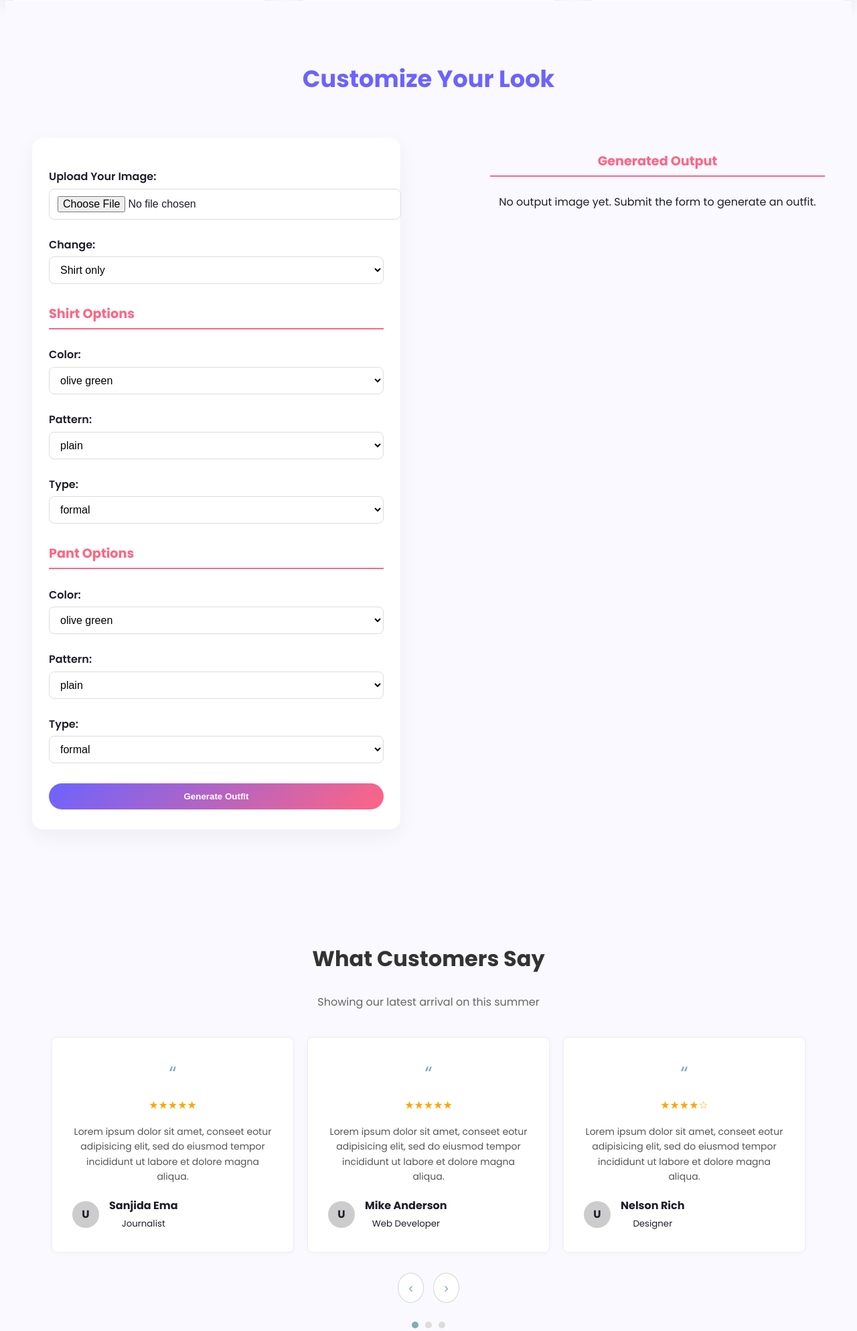
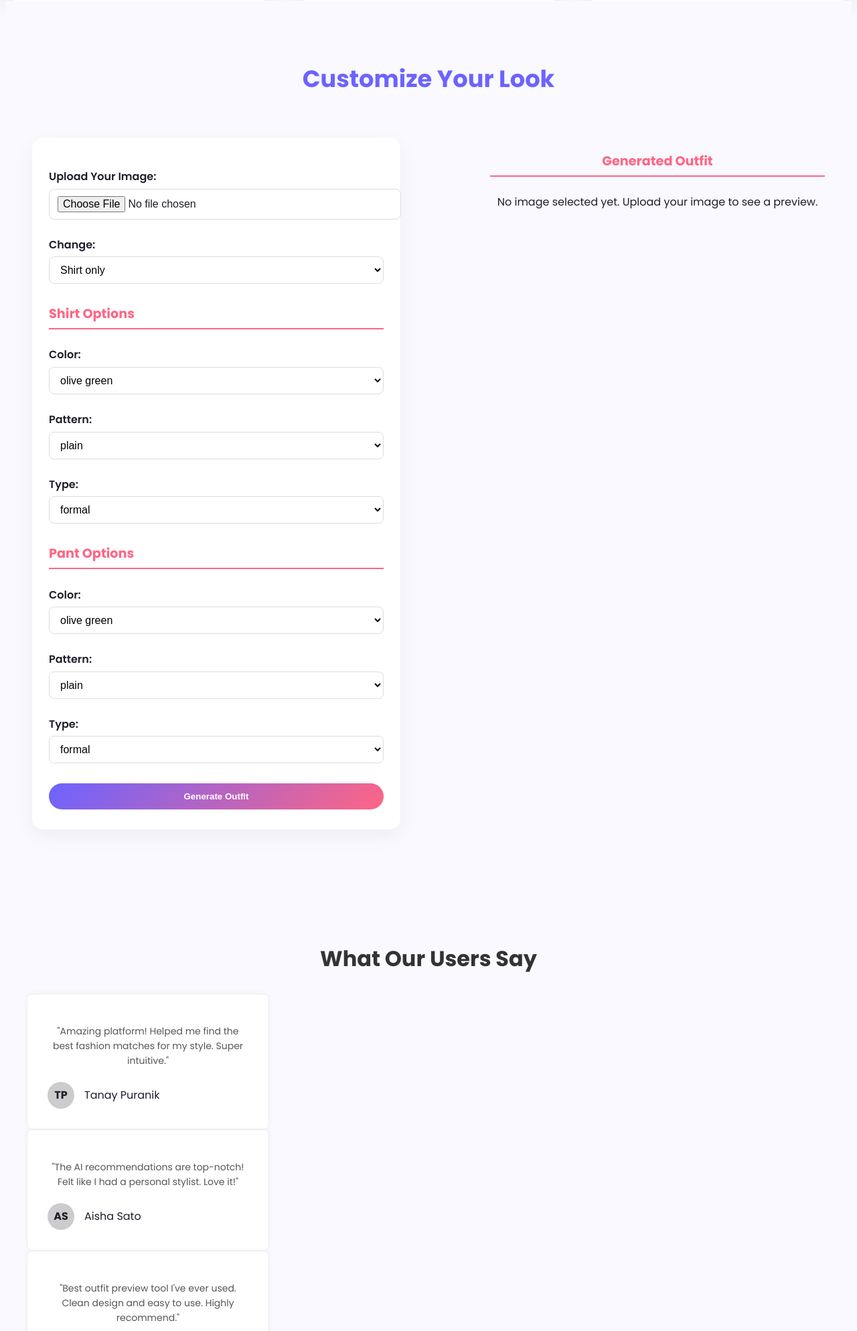
Before and after one commit to Tanay-24/OutfitXpert, a Flask app: page / in a window 1280 px wide. Shown: the part 1159-3147 px from the top of the page at 67% size. Run offline with Flask 3, Linux system fonts and the light colour scheme.

Commit message:
Update index.html

```diff
--- a/templates/index.html
+++ b/templates/index.html
@@ -42,7 +42,7 @@
             </div>
             <form id="loginForm" class="form active-form">
                 <div class="social-login">
-                    <button type="button" class="google-btn">
+                    <button type="button" class="google-btn" onclick="window.location.href='/login/google'">
                         <i class="fab fa-google"></i> Continue with Google
                     </button>
                     <button type="button" class="facebook-btn">
@@ -83,7 +83,7 @@
                     <button class="cta-button">Try Now</button>
                 </div>
                 <div class="hero-image interactive-hero">
-                    <img src="https://images.unsplash.com/photo-1612423284934-74979bc9f93e?auto=format&fit=crop&w=800&q=80" alt="AI styled fashion">
+                    <img src="https://images.pexels.com/photos/845434/pexels-photo-845434.jpeg?auto=format&fit=crop&w=800&q=80" alt="AI styled fashion">
                 </div>
             </div>
 
@@ -96,7 +96,7 @@
                     <button class="cta-button">Explore Collection</button>
                 </div>
                 <div class="hero-image interactive-hero">
-                    <img src="https://images.unsplash.com/photo-1618354691249-7a6b4edb4034?auto=format&fit=crop&w=800&q=80" alt="Smart outfit preview">
+                    <img src="https://images.unsplash.com/photo-1550995694-3f5f4a7e1bd2?auto=format&fit=crop&w=800&q=80" alt="Smart outfit preview">
                 </div>
             </div>
 
@@ -109,7 +109,7 @@
                     <button class="cta-button">Recreate Style</button>
                 </div>
                 <div class="hero-image interactive-hero">
-                    <img src="https://images.unsplash.com/photo-1593032457869-b0c948ef4e7b?auto=format&fit=crop&w=800&q=80" alt="Celebrity inspired fashion">
+                    <img src="https://images.pexels.com/photos/1536619/pexels-photo-1536619.jpeg?auto=format&fit=crop&w=800&q=80" alt="Celebrity inspired fashion">
                 </div>
             </div>
 
@@ -152,6 +152,7 @@
         <h2 id="filters-heading">Customize Your Look</h2>
         <div
             style="display: flex; flex-direction: row; flex-wrap: wrap; justify-content: space-between; align-items: flex-start; gap: 40px; padding: 20px; max-width: 1200px; margin: auto;">
+
             {% if message %}
             <div style="color: red; font-weight: bold; margin-bottom: 15px;">
                 {{ message }}
@@ -214,81 +215,74 @@
                     {% endfor %}
                 </select>
 
-                <button type="submit">Generate Outfit</button>
+                <button type="submit" class="generate-btn">Generate Outfit</button>
             </form>
 
             <div id="loader" class="spinner" style="display: none; margin-top: 20px;"></div>
 
             <div style="flex: 1; min-width: 300px; max-width: 500px; text-align: center;">
-                <h4>Generated Output</h4>
+                <h4>Generated Outfit</h4>
                 {% if output_image_path %}
-                <img src="{{ output_image_path }}" alt="Generated Outfit"
-                    style="max-width: 100%; border-radius: 8px; margin-bottom: 10px;">
-                <br />
-                <a href="/download/{{ output_filename }}">
-                    <button>Download Output</button>
-                </a>
+                <div class="selected-image-container" style="position: relative; display: inline-block; max-width: 100%;">
+                    <!-- Your uploaded image -->
+                    <img src="{{ output_image_path }}" alt="Uploaded Image" style="max-width: 100%; border-radius: 8px; margin-bottom: 10px;">
+
+                    <!-- Download button (hidden by default, appears on hover) -->
+                    <!--<button class="download-btn" onclick="window.location.href='{{ output_image_path }}'">
+                        Download
+                    </button>-->
+                </div>
                 {% else %}
-                <p>No output image yet. Submit the form to generate an outfit.</p>
+                <p>No image selected yet. Upload your image to see a preview.</p>
                 {% endif %}
             </div>
     </div>
+
+    <!-- Displaying the recommended outfit variations -->
+    {% if output_image_paths %}
+    <h2>Recommended:</h2>
+    <div>
+        {% for img_path in output_image_paths %}
+        <div class="generated-outfit">
+            <img src="{{ img_path }}" alt="Generated Outfit">
+            <a href="/download/{{ img_path.split('/')[-1] }}">
+                <button class="download-btn">Download</button>
+            </a>
+        </div>
+        {% endfor %}
+    </div>
+    {% endif %}
     </section>
 
     <!-- ===== TESTIMONIALS ===== -->
     <section class="testimonials" id="review">
-        <h2>What Customers Say</h2>
-        <p>Showing our latest arrival on this summer</p>
+        <h2>What Our Users Say</h2>
 
-        <div class="testimonial-cards">
-            <div class="card">
-                <div class="quote">“</div>
-                <div class="stars">★★★★★</div>
-                <p>Lorem ipsum dolor sit amet, conseet eotur adipisicing elit, sed do eiusmod tempor incididunt ut
-                    labore et dolore magna aliqua.</p>
+        <div class="card active">
+          <p>"Amazing platform! Helped me find the best fashion matches for my style. Super intuitive."</p>
           <div class="profile">
-                    <div class="avatar">U</div>
-                    <div>
-                        <strong>Sanjida Ema</strong><br>
-                        <small>Journalist</small>
-                    </div>
+            <div class="avatar">TP</div>
+            <div class="name">Tanay Puranik</div>
           </div>
         </div>
 
         <div class="card">
-                <div class="quote">“</div>
-                <div class="stars">★★★★★</div>
-                <p>Lorem ipsum dolor sit amet, conseet eotur adipisicing elit, sed do eiusmod tempor incididunt ut
-                    labore et dolore magna aliqua.</p>
+          <p>"The AI recommendations are top-notch! Felt like I had a personal stylist. Love it!"</p>
           <div class="profile">
-                    <div class="avatar">U</div>
-                    <div>
-                        <strong>Mike Anderson</strong><br>
-                        <small>Web Developer</small>
-                    </div>
+            <div class="avatar">AS</div>
+            <div class="name">Aisha Sato</div>
           </div>
         </div>
 
         <div class="card">
-                <div class="quote">“</div>
-                <div class="stars">★★★★☆</div>
-                <p>Lorem ipsum dolor sit amet, conseet eotur adipisicing elit, sed do eiusmod tempor incididunt ut
-                    labore et dolore magna aliqua.</p>
+          <p>"Best outfit preview tool I've ever used. Clean design and easy to use. Highly recommend."</p>
           <div class="profile">
-                    <div class="avatar">U</div>
-                    <div>
-                        <strong>Nelson Rich</strong><br>
-                        <small>Designer</small>
-                    </div>
-                </div>
+            <div class="avatar">MK</div>
+            <div class="name">Mehul Kapoor</div>
           </div>
         </div>
 
-        <div class="nav-buttons">
-            <button class="nav prev">‹</button>
-            <button class="nav next">›</button>
-        </div>
-
+        <!-- Centered Dots -->
         <div class="dots">
           <span class="dot active"></span>
           <span class="dot"></span>
```
Lines whose indentation alone changed are shown as unchanged.
